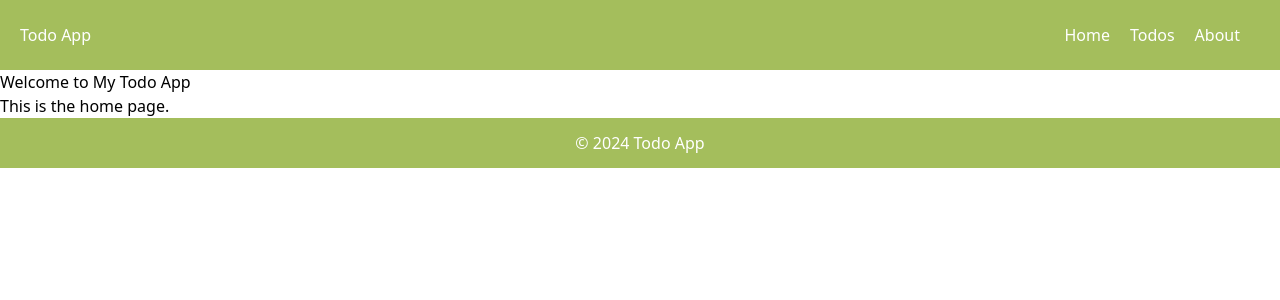
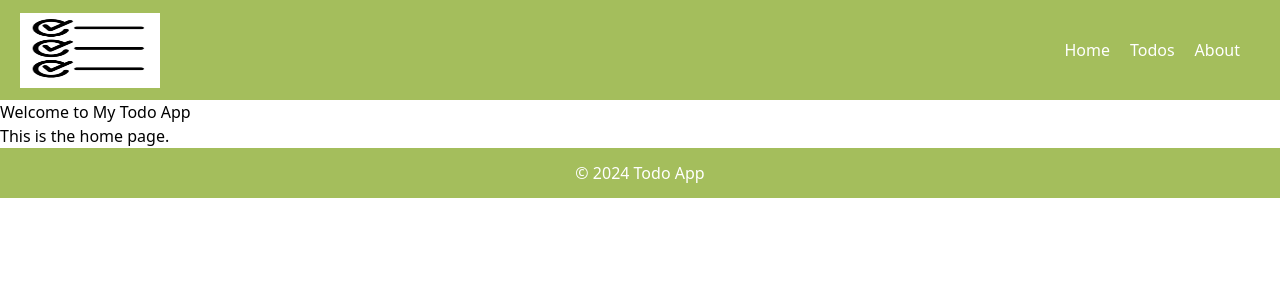
Before and after one commit to RushdaMansuri/ToDo_in_NextJS, a Next.js app in the folder todo/: page / in a window 1280 px wide. Shown: the top 300 px of the page. Built offline with nearby package versions, Linux system fonts and the light colour scheme.

Commit message:
Added image

```diff
--- a/todo/components/Header.tsx
+++ b/todo/components/Header.tsx
@@ -1,10 +1,20 @@
 import React from 'react';
+import Image from 'next/image';
 import styles from '../styles/Header.module.css';
 
 const Header: React.FC = () => {
   return (
     <header className={styles.header}>
-      <h1 className={styles.todoApp}>Todo App</h1>
+      <div className={styles.logoContainer}>
+        {/* Use the next/Image component */}
+        <Image
+          src="/todo.png" // Adjust the path as needed
+          alt="Todo App Icon"
+          width={1000} // Set the desired width
+          height={1000} // Set the desired height
+          className={styles.todoIcon}
+        />
+      </div>
       <nav>
         <ul className={styles.navList}>
           <li><a href="/">Home</a></li>
--- a/todo/styles/Header.module.css
+++ b/todo/styles/Header.module.css
@@ -1,16 +1,31 @@
-/* Header styling */
+/* Header.module.css */
+
+/* Header container */
 .header {
-    margin: 0px;
+  margin: 0;
   background-color: #A4BE5C;
   display: flex;
   justify-content: space-between;
   align-items: center;
-    height: 70px;
+  height: 100px;
   padding: 0 20px;
   color: white; /* Set the text color to white */
 }
 
-  /* Todo App styling */
+/* Logo container (icon + text) */
+.logoContainer {
+  display: flex;
+  align-items: center;
+}
+
+/* Todo App icon */
+.todoIcon {
+  width: 140px; /* Adjust the size as needed */
+  height: 75px;
+  margin-right: 10px;
+}
+
+/* Todo App text */
 .todoApp {
   margin: 0;
 }
```
Also changed, not shown: todo/public/todo.png (added). Lines whose indentation alone changed are shown as unchanged.
